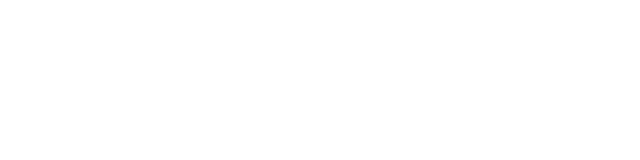
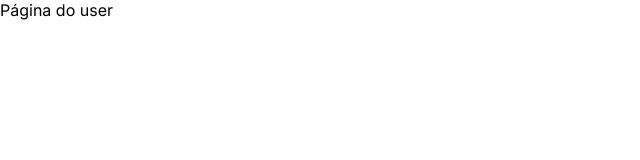
Before and after one commit to LuizaGA/rubik-front, a React (Vite) app: page /home in a window 1280 px wide. Before the commit this address had no page. Shown: the top 160 px of the page, without its empty margins (0-640 px from the left). Built offline with nearby package versions, Linux system fonts and the light colour scheme.

Commit message:
feat: add nova pag para users

```diff
--- a/src/components/Footer/index.jsx
+++ b/src/components/Footer/index.jsx
@@ -29,8 +29,8 @@ function Footer(){
         <Lista>
           <PrimeiroItem>links úteis</PrimeiroItem>
           <Item><LinkWrapper to="/FAQ">Suporte</LinkWrapper></Item>
-          <Item>Player da Web</Item>
-          <Item>Aplicativo móvel grátis</Item>
+          <Item><LinkWrapper to="/home">Player da Web</LinkWrapper></Item>
+          <Item><LinkWrapper to="/home">Aplicativo móvel grátis</LinkWrapper></Item>
         </Lista>
       </Container>
       <ContainerVersao>
--- a/src/components/Header/index.jsx
+++ b/src/components/Header/index.jsx
@@ -18,7 +18,7 @@ function Header(){
       <Lista style={{marginRight: '1rem'}}>
         <Item>Premium</Item>
         <Item><LinkWrapper to="/FAQ">Suporte</LinkWrapper></Item>
-        <Item>Baixar</Item>
+        <Item><LinkWrapper to="/home">Baixar</LinkWrapper></Item>
       </Lista>
       <Lista style={{borderLeft: '1px solid white'}}>
         <Item><LinkWrapper to="/registration">Inscrever-se</LinkWrapper></Item>
--- a/src/components/HeaderMobile/index.jsx
+++ b/src/components/HeaderMobile/index.jsx
@@ -15,7 +15,7 @@ function HeaderMobile({state}){
         <Lista>
           <ItemDestaque>Premium</ItemDestaque>
           <LinkWrapper to="/FAQ"><ItemDestaque>Suporte</ItemDestaque></LinkWrapper>
-          <ItemDestaque>Baixar</ItemDestaque>
+          <LinkWrapper to="/home"><ItemDestaque>Baixar</ItemDestaque></LinkWrapper>
         </Lista>
         <Lista>
           <Item><LinkWrapper to="/registration">Inscrever-se</LinkWrapper></Item>
--- a/src/pages/Registration/styles.js
+++ b/src/pages/Registration/styles.js
@@ -111,6 +111,7 @@ export const Span = styled.span`
 export const InputSubmit = styled.input`
   height: 3.5rem;
   width: 11rem;
+  border: none;
   border-radius: 31rem;
   background-color: #286b45;
   color: white;
--- /dev/null
+++ b/src/pages/User/index.jsx
@@ -0,0 +1,12 @@
+import Header from "../../components/Header"
+
+function User() {
+
+  return (
+    <div>
+      <p>Página do user</p>
+    </div>
+  )
+}
+
+export default User
--- a/src/routes/path.jsx
+++ b/src/routes/path.jsx
@@ -3,6 +3,7 @@ import FAQ from "../pages/FAQ";
 import Home from "../pages/Home";
 import Login from "../pages/Login";
 import Registration from "../pages/Registration";
+import User from "../pages/User";
 
 function Path(){
   return(
@@ -11,6 +12,7 @@ function Path(){
       <Route path="/FAQ" element={<FAQ />} />
       <Route path="/registration" element={<Registration />} />
       <Route path="/login" element={<Login />} />
+      <Route path="/home" element={<User />} />
     </Routes>
   )
 }
```
